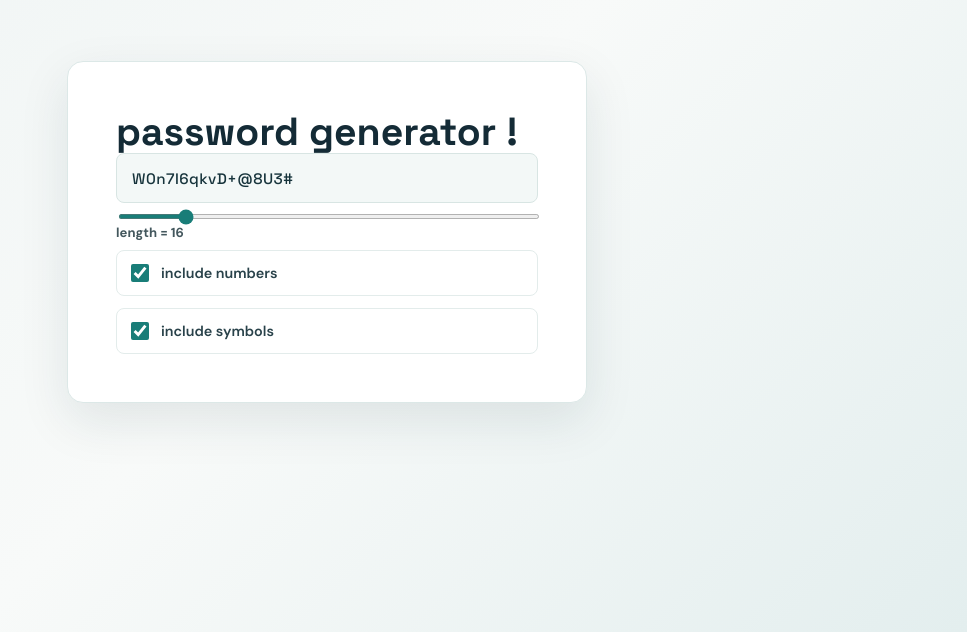
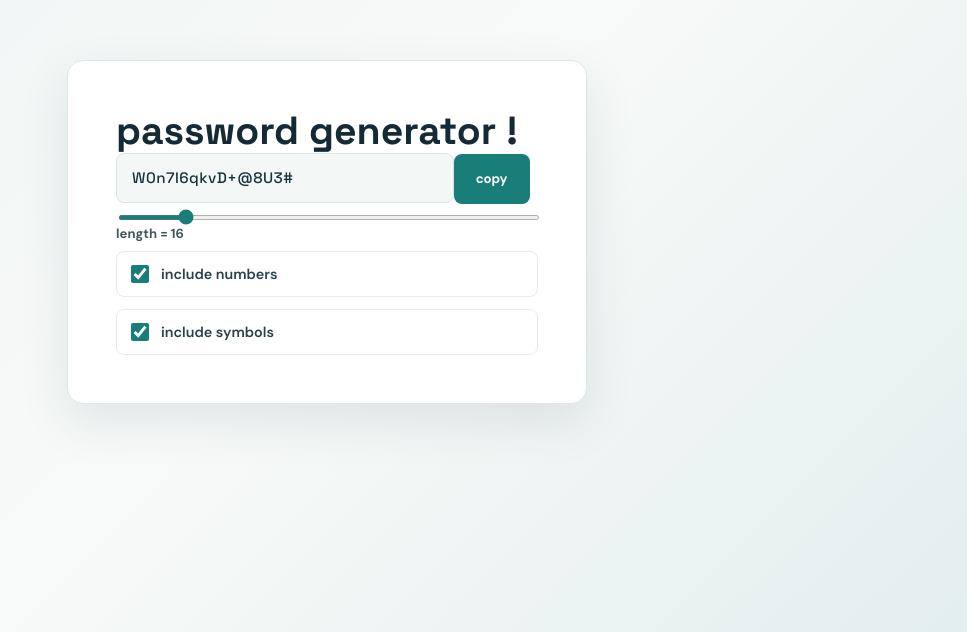
Before and after one commit to MinhajZaheer97/SAYLANI-MASS-IT-COURSE, a React (Vite) app in the folder MODULE 3/chai aur code/password-generator(useEffect-useRef-useCallback)/: page / in a window 1280 px wide. Shown: the part 168-800 px from the top of the page, without its empty margins (313-1280 px from the left). Built offline with nearby package versions, Linux system fonts and the light colour scheme.

Commit message:
created copy to clipboard btn

```diff
--- a/MODULE 3/chai aur code/password-generator(useEffect-useRef-useCallback)/src/components/Password-generator/Passgen.jsx
+++ b/MODULE 3/chai aur code/password-generator(useEffect-useRef-useCallback)/src/components/Password-generator/Passgen.jsx
@@ -27,18 +27,23 @@ function Passgen() {
             password += char.charAt(pass)
         }
         setPassGen(password)
-    }, [length, numbers, characters])
+    }, [length, numbers, characters ,setPassGen])
 
     useEffect(()=>{
         randomPass()
     }, [length , numbers , characters])
+
+    let copy = useCallback(()=>{
+        window.navigator.clipboard.writeText(passGen)
+    }, [passGen])
     return (
         <div className="passgen">
             <div className="passgen-card">
                 <h1 className="passgen-title">
                     password generator !
                 </h1>
-                <input className="passgen-field" type="text" value={passGen} readOnly />
+                <input className="passgen-field" type="text" value={passGen} readOnly /><button
+                onClick={copy} className="passgen-copy">copy</button>
                 <input className="passgen-slider" type="range" value={length} min={6} max={74} onChange={(e)=>{
                     setLength(e.target.value)
                 }
--- a/MODULE 3/chai aur code/password-generator(useEffect-useRef-useCallback)/src/components/Password-generator/passgen.css
+++ b/MODULE 3/chai aur code/password-generator(useEffect-useRef-useCallback)/src/components/Password-generator/passgen.css
@@ -54,11 +54,12 @@
 	font-size: 0.95rem;
 	letter-spacing: 0.03em;
 	outline: none;
-    width: 100%;
+    width: 80%;
 }
 .passgen-field:focus { border-color: #22a096; box-shadow: 0 0 0 3px rgba(34, 160, 150, 0.14); }
 .passgen-copy {
 	width: 76px;
+    height: 50px;
 	border: 0;
 	border-radius: 8px;
 	color: #ffffff;
@@ -88,7 +89,7 @@
 }
 .passgen-option:hover { border-color: #a8d4d0; background: #fbfdfd; }
 .passgen-checkbox { width: 18px; height: 18px; margin: 0; accent-color: #197d78; cursor: pointer; }
-.passgen-option-copy { display: grid; gap: 2px; }
+.passgen-option-copy { display: grid; gap: 2px;  }
 .passgen-option-text { color: #29424a; font-size: 0.9rem; font-weight: 600; }
 .passgen-option-hint { color: #8b999c; font-size: 0.75rem; }
 .passgen-footer { display: flex; align-items: center; gap: 8px; margin: 26px 0 0; color: #89979a; font-size: 0.75rem; }
```
